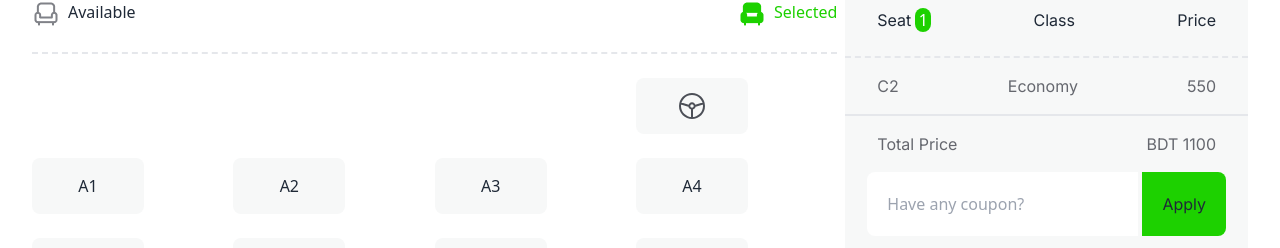
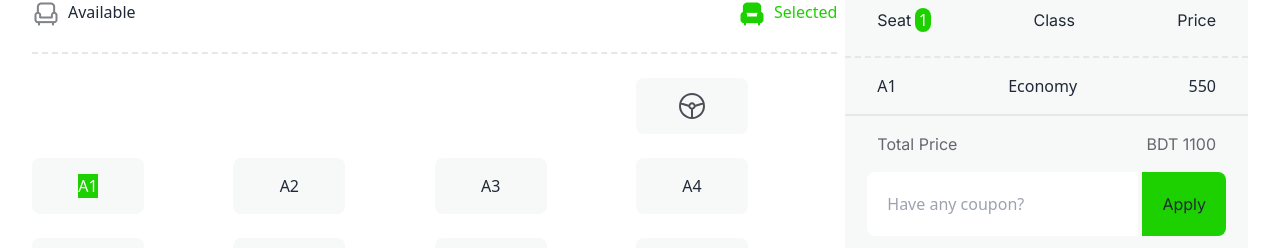
Before and after one commit to Anindo-Ahmed/Smart-ticketing, a plain HTML site: page index.html in a window 1280 px wide. Both pictures are taken after a click on the element "A1". Shown: the part 2402-2650 px from the top of the page. Drawn offline with nearby package versions, Linux system fonts and the light colour scheme.

Commit message:
ticket selection done

```diff
--- a/index.html
+++ b/index.html
@@ -227,15 +227,15 @@
                             <p class="font-inter">Price</p>
                         </div>
                     </div>
-                    <div class="p-8 flex flex-row justify-between py-4 border-solid border-b-2">
-                        <div class="flex flex-row gap-1">
-                            <p class="font-inter text-[#03071299]">C2</p>
+                    <div id="ticket-details" class="p-8 flex flex-row justify-between py-4 border-solid border-b-2">
+                        <div id="ticket-no" class="flex flex-col gap-1">
+
                         </div>
-                        <div class="flex flex-row">
-                            <p class="font-inter text-[#03071299]">Economy</p>
+                        <div id="ticket-type" class="flex flex-col">
+
                         </div>
-                        <div class="flex flex-row">
-                            <p class="font-inter text-[#03071299]">550</p>
+                        <div  id="ticket-price" class="flex flex-col">
+
                         </div>
                     </div>
                     <div class="p-8 flex flex-row justify-between py-4">
--- a/script/app.js
+++ b/script/app.js
@@ -3,8 +3,11 @@ let count = 0;
 for(let seat of seats){
     seat.addEventListener('click', function(event){
         const ticketCount = document.getElementById('ticket-count');
+        event.target.style.backgroundColor = '#1DD100';
+        event.target.style.color = 'white';
         const ticket = parseInt(ticketCount.innerText);
         count = count + 1;
+
 
         // set the value of purchased ticket
         ticketCount.innerText = count;
@@ -17,6 +20,25 @@ for(let seat of seats){
 
         currentSeatElement.innerText = parseInt(availableSeat);
 
+        // set seat number, class & price
+        const ticketNo = document.getElementById('ticket-no');
+        // const li = document.createElement('li');
+        const p = document.createElement('p');
+        p.innerText = event.target.innerText;
+        ticketNo.appendChild(p);
+
+        const ticketType = document.getElementById('ticket-type');
+        const p2 = document.createElement('p');
+        p2.innerText = 'Economy';
+        ticketType.appendChild(p2);
+
+        const ticketPrice = document.getElementById('ticket-price');
+        const p3 = document.createElement('p');
+        p3.innerText = 550;
+        ticketPrice.appendChild(p3);
+
+
+
     })
 
 
```
